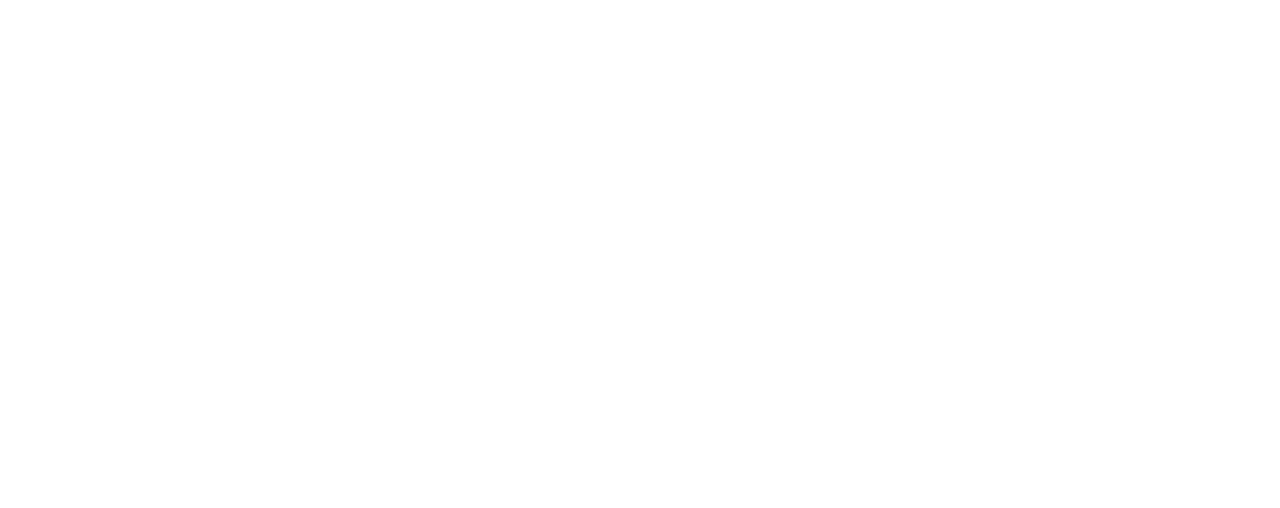
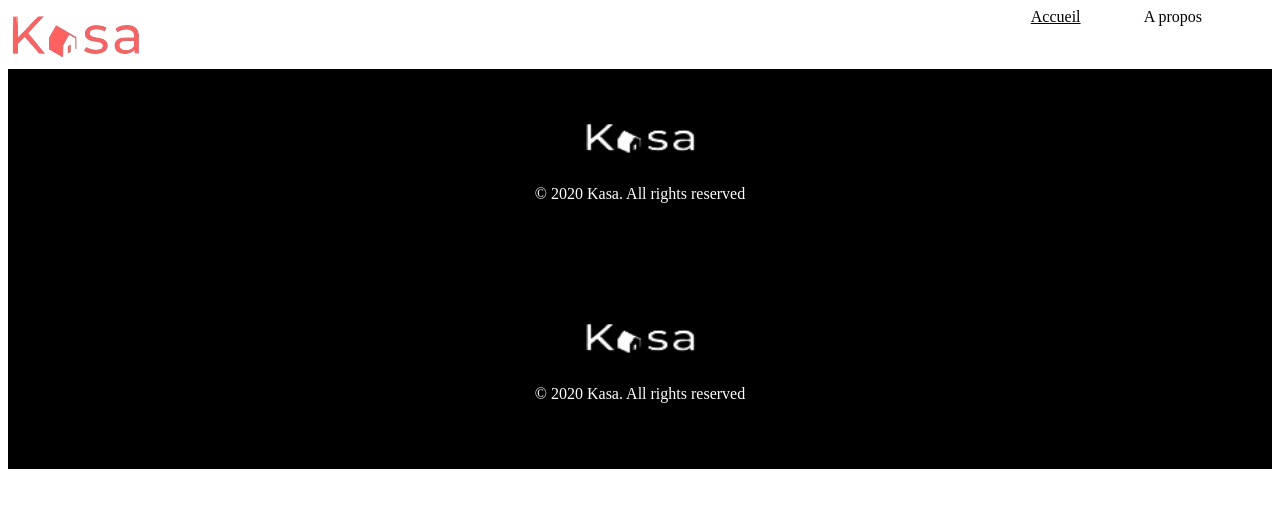
Before and after one commit to danou85/Kasa, a React (Vite) app: page /footer in a window 1280 px wide. Before the commit this address had no page. Shown: the top 508 px of the page. Built offline with nearby package versions, Linux system fonts and the light colour scheme.

Commit message:
mentorat
mentorat

```diff
--- a/src/App.jsx
+++ b/src/App.jsx
@@ -4,18 +4,23 @@
 import { BrowserRouter as Router, Routes, Route } from 'react-router-dom';
 import Home from './page/accueil';
 import Card from './composant/card';
+import Footer from './composant/footer';
+import Header from './composant/header';
 
 
 const App = () => {
 
   return (
-
     <Router>
-
-      <Routes>
-        <Route path='/' element={<Home />} />
-        <Route path='/' element={< about/>} />
-      </Routes>
+      <Header/>
+      <main>
+        <Routes>
+          <Route path="/" element={<Home />} />
+          <Route path="/card" element={<Card />} />
+          <Route path="/footer" element={<Footer />} />
+        </Routes>
+      </main>
+      <Footer/>
     </Router>
   );
 };
--- a/src/composant/footer.css
+++ b/src/composant/footer.css
@@ -1,5 +1,5 @@
 
-.Footer-content {
+footer {
     bottom: 0;
     left: 0;
     display: flex;
@@ -17,6 +17,6 @@
     height: 40px;
 }
 
-.Footer-content p {
+footer p {
     color: white;
 }
--- a/src/composant/footer.jsx
+++ b/src/composant/footer.jsx
@@ -1,8 +1,5 @@
 import React from "react";
-
 import logo from "../logo/logo-footer.png"
-
-
 import './footer.css'
 
 
@@ -11,12 +8,12 @@
     // Rendu du composant
     return (
       // Utilise la classe CSS 'Footer-content' pour styliser le contenu du pied de page
-      <div className="Footer-content">
+      <footer>
         {/* Affiche l'image du logo du pied de page avec la classe 'footer-logo' */}
         <img src={logo} alt="logo kasa" className="footer-logo" />
         {/* Affiche le texte du pied de page */}
         <p>© 2020 Kasa. All rights reserved</p>
-      </div>
+      </footer>
     );
   };
 export default Footer;
--- a/src/composant/header.css
+++ b/src/composant/header.css
@@ -1,4 +1,4 @@
-.lmj-banner{
+header{
     display: flex;
     flex-direction: row;
     justify-content: center;
--- a/src/composant/header.jsx
+++ b/src/composant/header.jsx
@@ -6,12 +6,12 @@
 function Header() {
     const title = 'Kasa'
     return (
-        <div className='lmj-banner'>
+        <header>
             <img src={logo} alt='Kasa' className='lmj-logo' />
             <h1 className='lmj-title'></h1>
             <Link to="/" className='img-button'>Accueil</Link>
             <Link to="/" className='img-button2'>A propos</Link>
-        </div>
+        </header>
 
     )
 }
--- a/src/page/accueil.css
+++ b/src/page/accueil.css
@@ -3,7 +3,7 @@
 }
 
 
-.lmj-banner{
+header{
     display: flex;
     flex-direction: row;
 
--- a/src/page/accueil.jsx
+++ b/src/page/accueil.jsx
@@ -1,4 +1,4 @@
-import Header from "../composant/header";
+
 import '../page/accueil.css'
 import logo from '../logo/logo-kasa.png'
 import Banner from "../composant/banner";
@@ -12,13 +12,8 @@
 function Home () {
     return (
         <div>
-            <Header>
-                <img src="../src/logo/logo-kasa.png"></img>
-            </Header>
             <Banner title="chez vous , partout et ailleur" image= "banner-1"/>
-
             <Card/>
-            <Footer/>
         </div>
     )
 }
```
